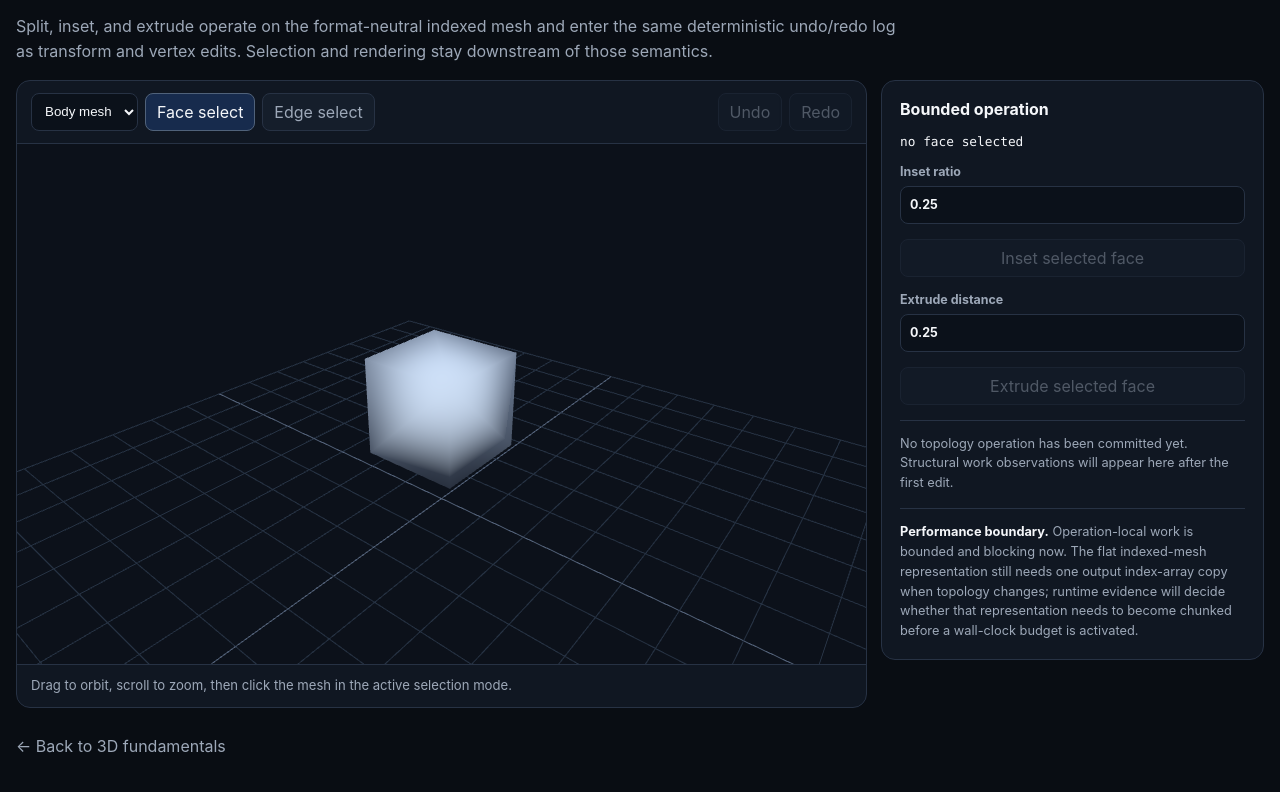
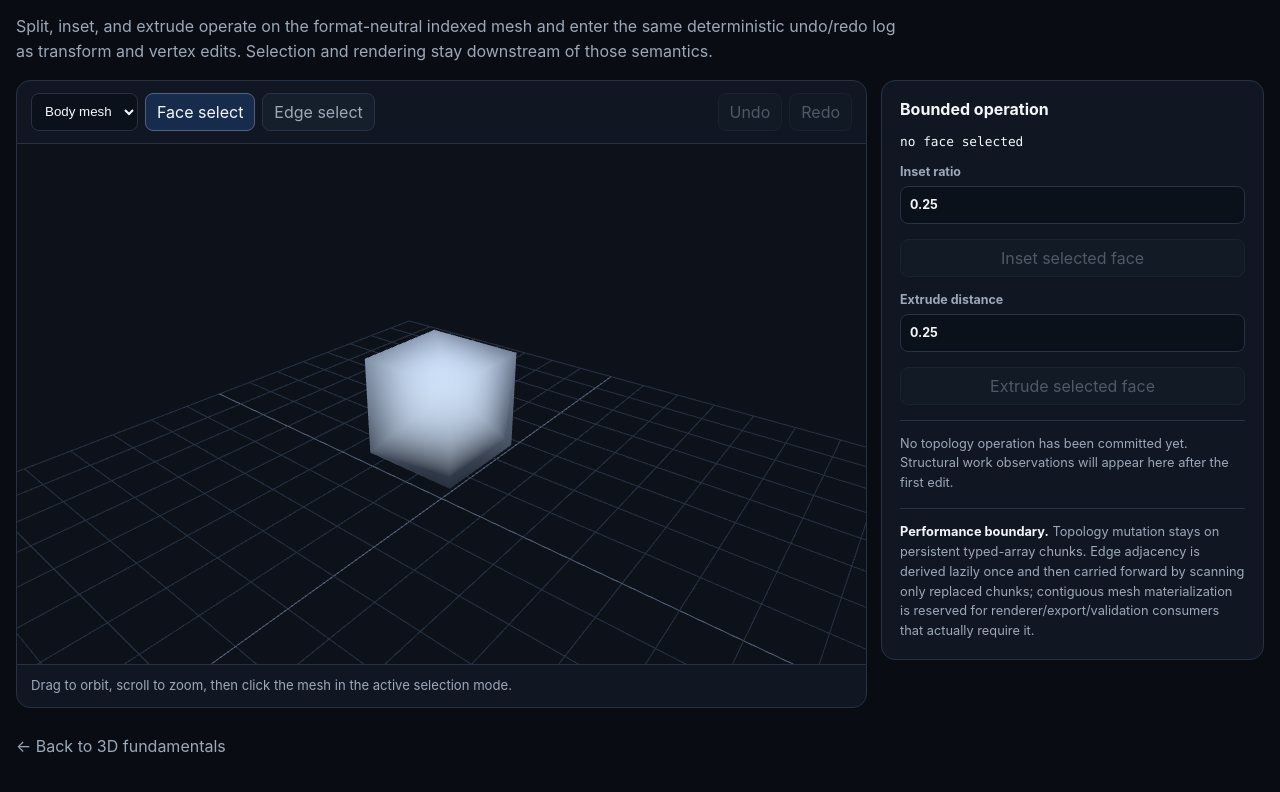
Before and after one commit to moritzbrantner/3d-lab, a Next.js app in the folder web/: page /editor in a window 1280 px wide. Shown: the part 1474-2266 px from the top of the page. Built offline with nearby package versions, Linux system fonts and the light colour scheme.

Commit message:
Use incremental adjacency in topology editor

```diff
--- a/web/components/scene-topology-lab.tsx
+++ b/web/components/scene-topology-lab.tsx
@@ -1,6 +1,6 @@
 "use client";
 
-import { useEffect, useMemo, useRef, useState } from "react";
+import { useEffect, useRef, useState } from "react";
 import * as THREE from "three";
 import { OrbitControls } from "three/examples/jsm/controls/OrbitControls.js";
 import { createEditorScene } from "@/lib/scene-editor";
@@ -14,7 +14,6 @@ import {
   type EditorCommandLog,
 } from "@/lib/scene-editor-history";
 import {
-  createMeshTopologyIndex,
   nearestTriangleEdge,
   topologyStructuralBudgetViolations,
   type MeshEdge,
@@ -133,10 +132,6 @@ export function SceneTopologyLab() {
   meshRef.current = selectedMesh;
   selectionModeRef.current = selectionMode;
 
-  const topologyIndex = useMemo(
-    () => (selectedMesh ? createMeshTopologyIndex(selectedMesh) : null),
-    [selectedMesh],
-  );
   const latest = latestTopologyObservation(history);
   const budgetViolations = latest
     ? topologyStructuralBudgetViolations(latest.operation, latest.observations)
@@ -268,9 +263,9 @@ export function SceneTopologyLab() {
   };
 
   const applySplit = () => {
-    if (!selectedEdge || !topologyIndex || !selectedNode) return;
+    if (!selectedEdge || !selectedNode) return;
     setHistory((log) =>
-      commitMeshTopology(log, selectedNode.id, { kind: "split-edge", edge: selectedEdge }, topologyIndex),
+      commitMeshTopology(log, selectedNode.id, { kind: "split-edge", edge: selectedEdge }),
     );
     clearSelection();
   };
@@ -444,14 +439,14 @@ export function SceneTopologyLab() {
 
           <p className={styles.observations}>
             {latest
-              ? `${latest.operation.kind}: ${latest.observations.createdVertexCount} vertices created, ${latest.observations.affectedTriangleCount} source triangle(s) affected, ${latest.observations.indexValuesWritten / 3} replacement triangle(s) written, ${latest.observations.indexValuesCopied} unchanged index values copied. Structural budget: ${budgetViolations.length === 0 ? "within bound" : budgetViolations.join(", ")}.`
+              ? `${latest.operation.kind}: ${latest.observations.createdVertexCount} vertices created, ${latest.observations.affectedTriangleCount} source triangle(s) affected, ${latest.observations.indexValuesWritten / 3} replacement triangle(s) written, ${latest.observations.indexValuesCopied} unchanged index values copied, ${latest.observations.topologyIndexTriangleVisits} adjacency triangle visits (${latest.observations.topologyIndexBuildCount} full build). Structural budget: ${budgetViolations.length === 0 ? "within bound" : budgetViolations.join(", ")}.`
               : "No topology operation has been committed yet. Structural work observations will appear here after the first edit."}
           </p>
 
           <p className={styles.boundary}>
-            <strong>Performance boundary.</strong> Operation-local work is bounded and blocking now. The flat indexed-mesh
-            representation still needs one output index-array copy when topology changes; runtime evidence will decide whether
-            that representation needs to become chunked before a wall-clock budget is activated.
+            <strong>Performance boundary.</strong> Topology mutation stays on persistent typed-array chunks. Edge adjacency is
+            derived lazily once and then carried forward by scanning only replaced chunks; contiguous mesh materialization is
+            reserved for renderer/export/validation consumers that actually require it.
           </p>
         </aside>
       </div>
```
